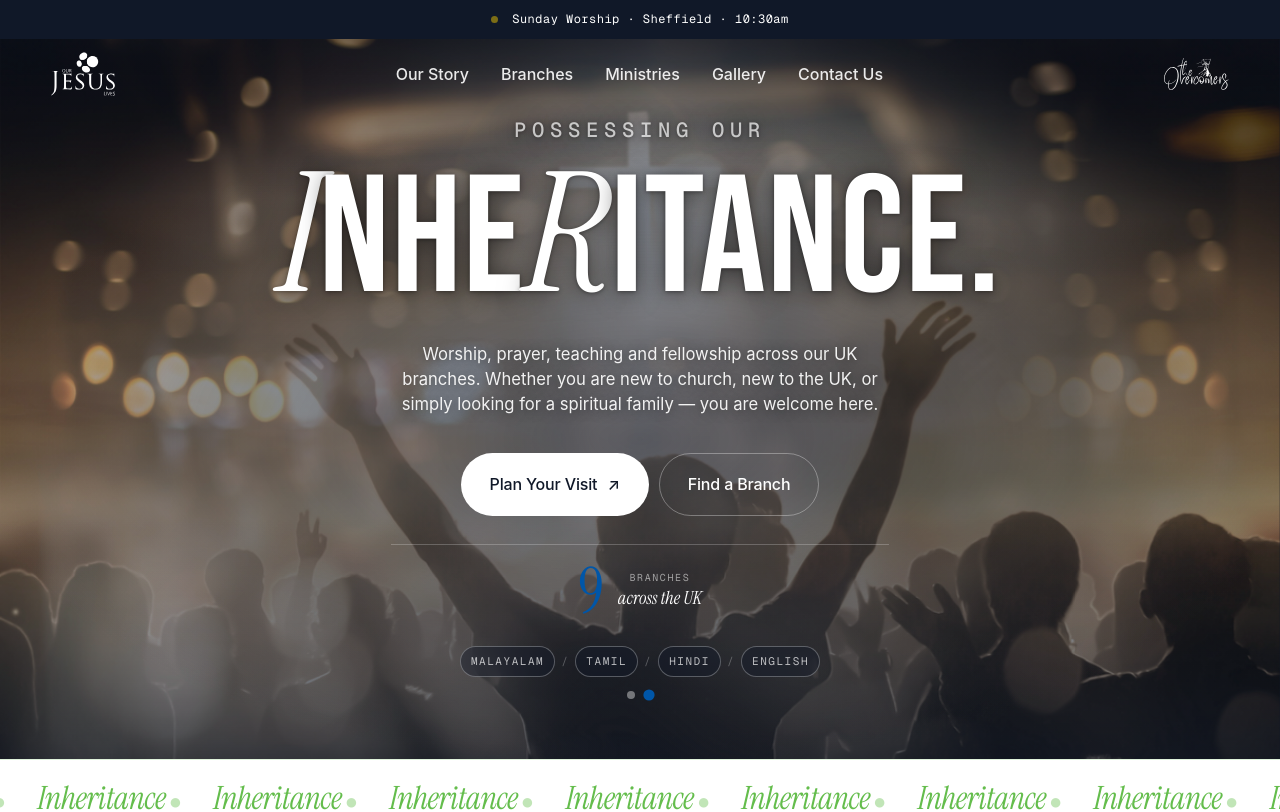
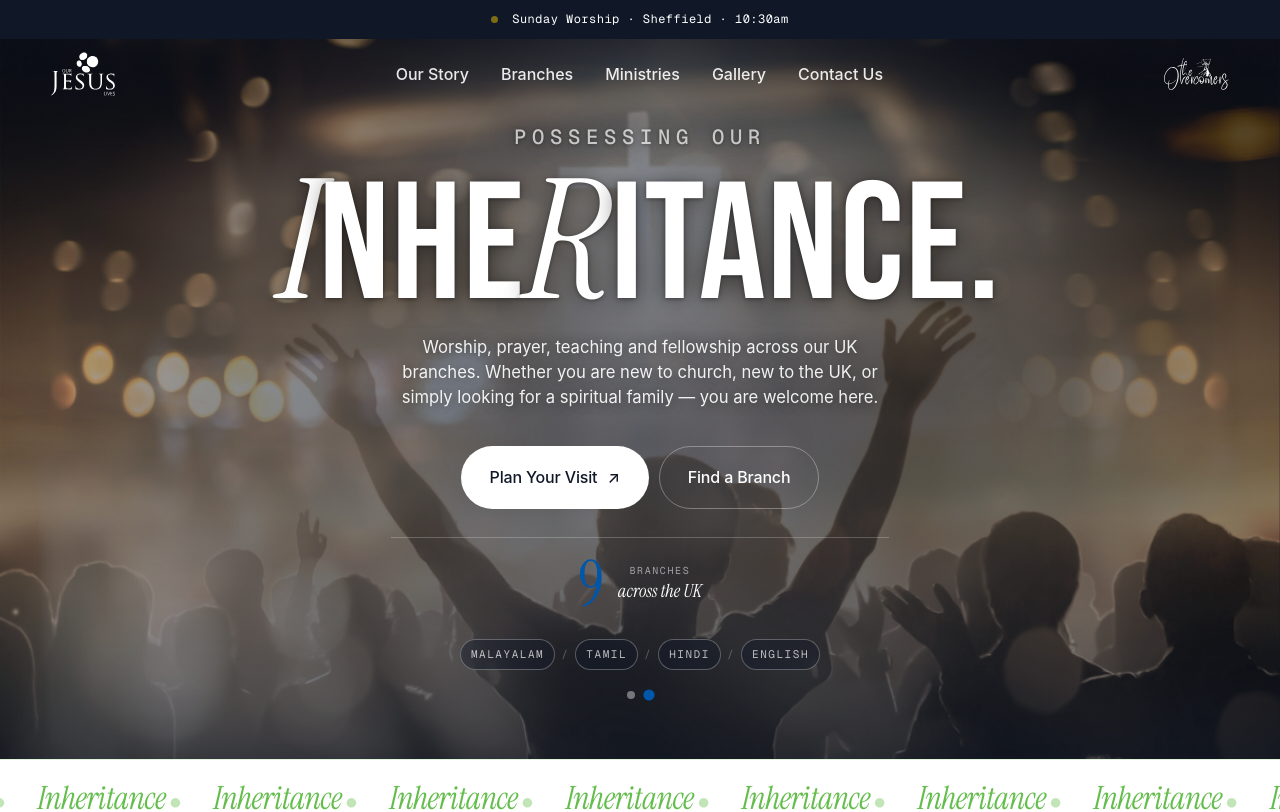
Before and after one commit to ourjesuslives2026/ourjesuslives, a React (Vite) app: page / in a window 1280 px wide. Shown: the top 812 px of the page. Built offline with nearby package versions, Linux system fonts and the light colour scheme; a web font is replaced by a local one.

Commit message:
Reduce space between Inheritance heading and subtitle
Co-Authored-By: Claude Sonnet 4.6 <noreply@anthropic.com>

```diff
--- a/src/index.css
+++ b/src/index.css
@@ -477,7 +477,7 @@ body.nav-solid .nav__secondary-logo img { filter: brightness(0); }
   font-size: clamp(16px, 1.3vw, 19px);
   line-height: 1.5;
   max-width: 48ch;
-  margin: 28px auto 0;
+  margin: 14px auto 0;
   color: rgba(255,255,255,0.92);
   text-align: center;
   text-shadow: 0 1px 12px rgba(0,0,0,0.55);
```
